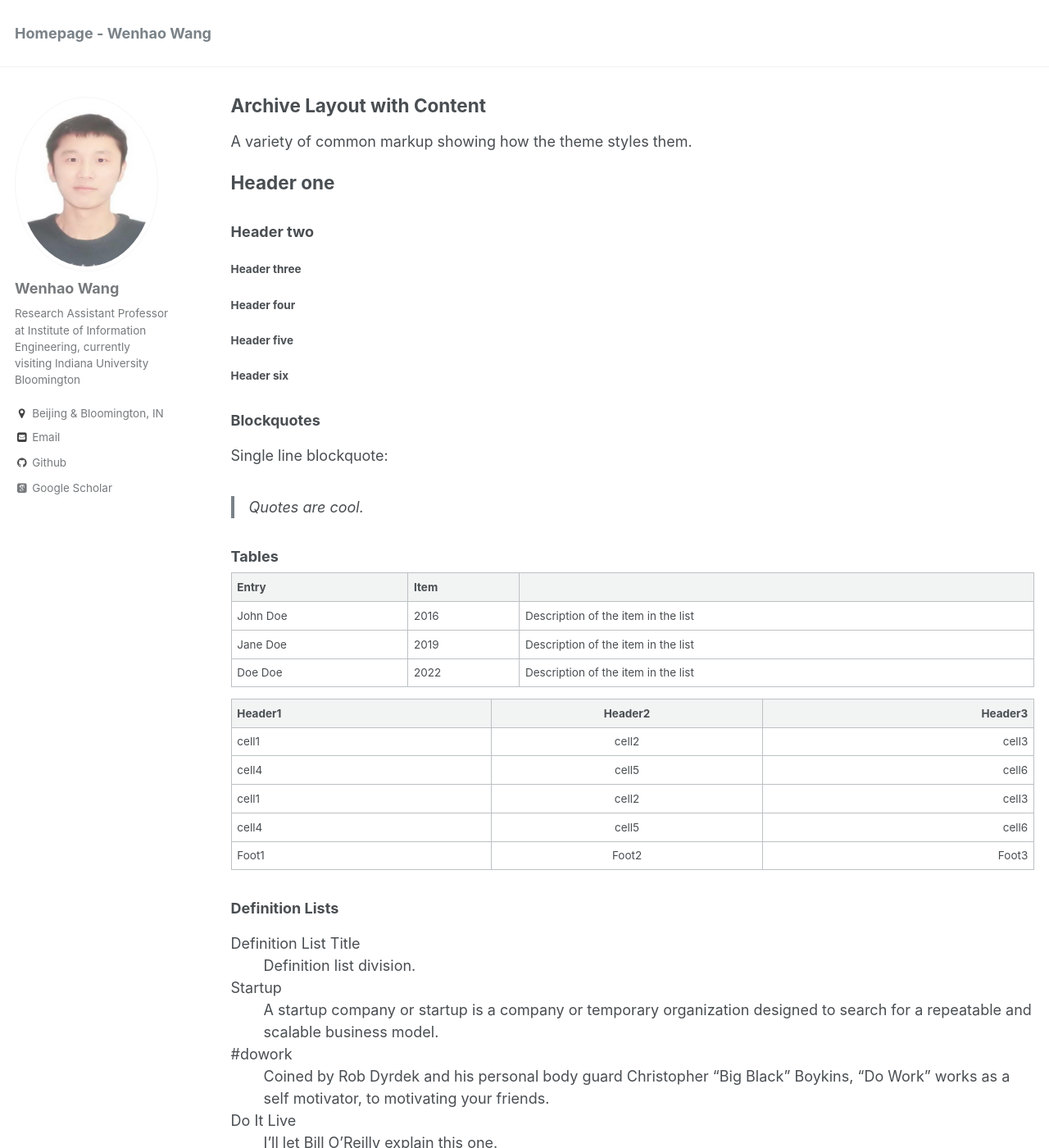
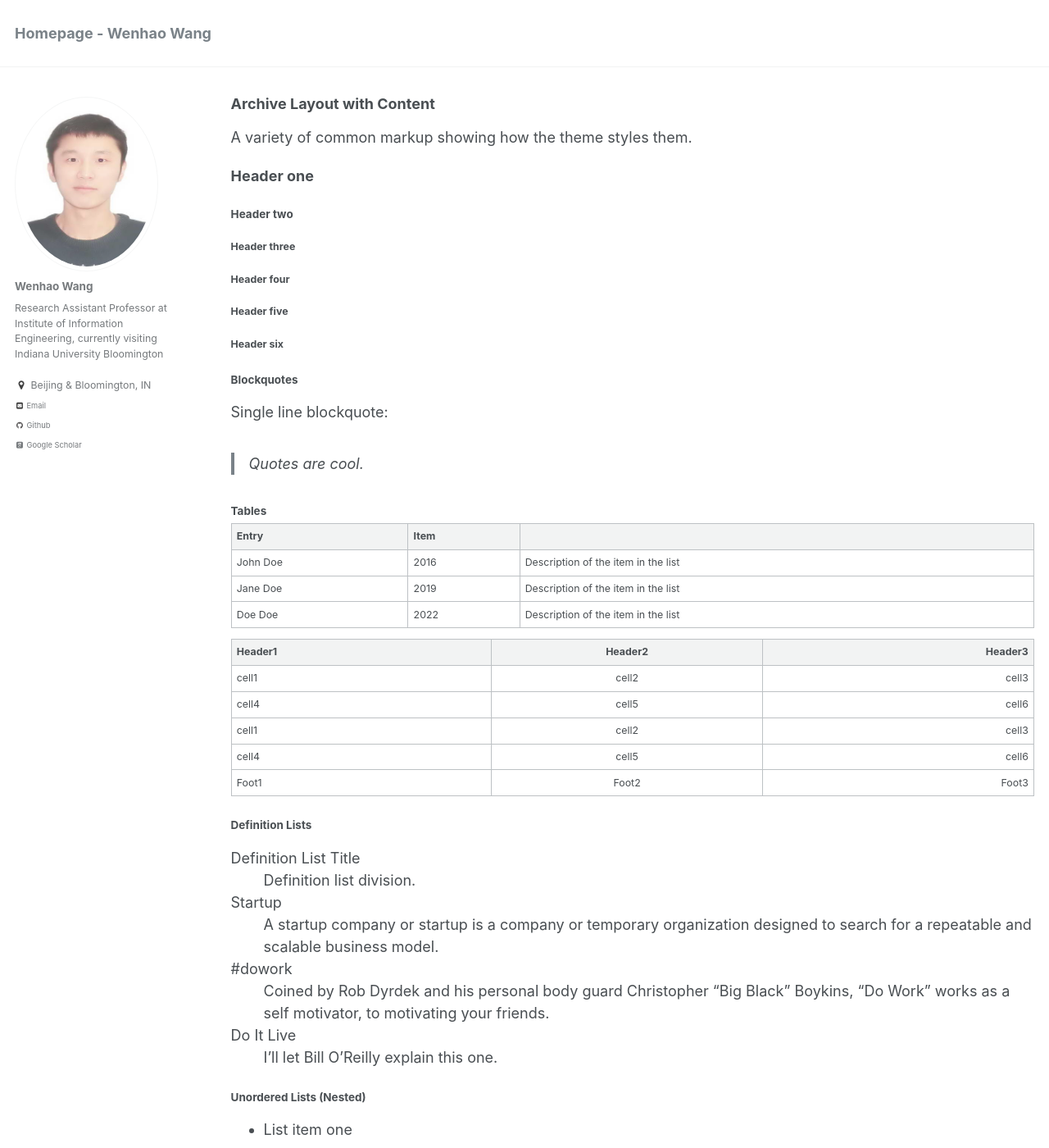
Before and after one commit to wenhao19/heartever.github.io, a Jekyll site: the page built from _pages/archive-layout-with-content.md, in a window 1280 px wide and 1400 px high. Shown: the whole window at 82% size. Built offline with Jekyll 4.4.1, drawn with Linux system fonts in a browser that asks for light colours; some web fonts are replaced.

Commit message:
Update _variables.scss

```diff
--- a/_sass/_variables.scss
+++ b/_sass/_variables.scss
@@ -6,7 +6,7 @@
    Typography
    ========================================================================== */
 
-$doc-font-size              : 12;
+$doc-font-size              : 16;
 
 /* paragraph indention */
 $paragraph-indent           : false; // true, false (default)
@@ -33,16 +33,23 @@
 $caption-font-family        : $serif;
 
 /* type scale */
-$type-size-1                : 2.441em;  // ~39.056px
-$type-size-2                : 1.953em;  // ~31.248px
-$type-size-3                : 1.563em;  // ~25.008px
-$type-size-4                : 1.25em;   // ~20px
-$type-size-5                : 1em;      // ~16px
-$type-size-6                : 0.75em;   // ~12px
-$type-size-7                : 0.6875em; // ~11px
-$type-size-8                : 0.625em;  // ~10px
+//$type-size-1                : 2.441em;  // ~39.056px
+//$type-size-2                : 1.953em;  // ~31.248px
+//$type-size-3                : 1.563em;  // ~25.008px
+//$type-size-4                : 1.25em;   // ~20px
+//$type-size-5                : 1em;      // ~16px
+//$type-size-6                : 0.75em;   // ~12px
+//$type-size-7                : 0.6875em; // ~11px
+//$type-size-8                : 0.625em;  // ~10px
 
-
+$type-size-1                : 1.953em;  // ~31.248px
+$type-size-2                : 1.563em;  // ~25.008px
+$type-size-3                : 1.25em;   // ~20px
+$type-size-4                : 1em;      // ~16px
+$type-size-5                : 0.75em;   // ~12px
+$type-size-6                : 0.6875em; // ~11px
+$type-size-7                : 0.625em;  // ~10px
+$type-size-7                : 0.5em;  // ~10px
 /*
    Colors
    ========================================================================== */
```
